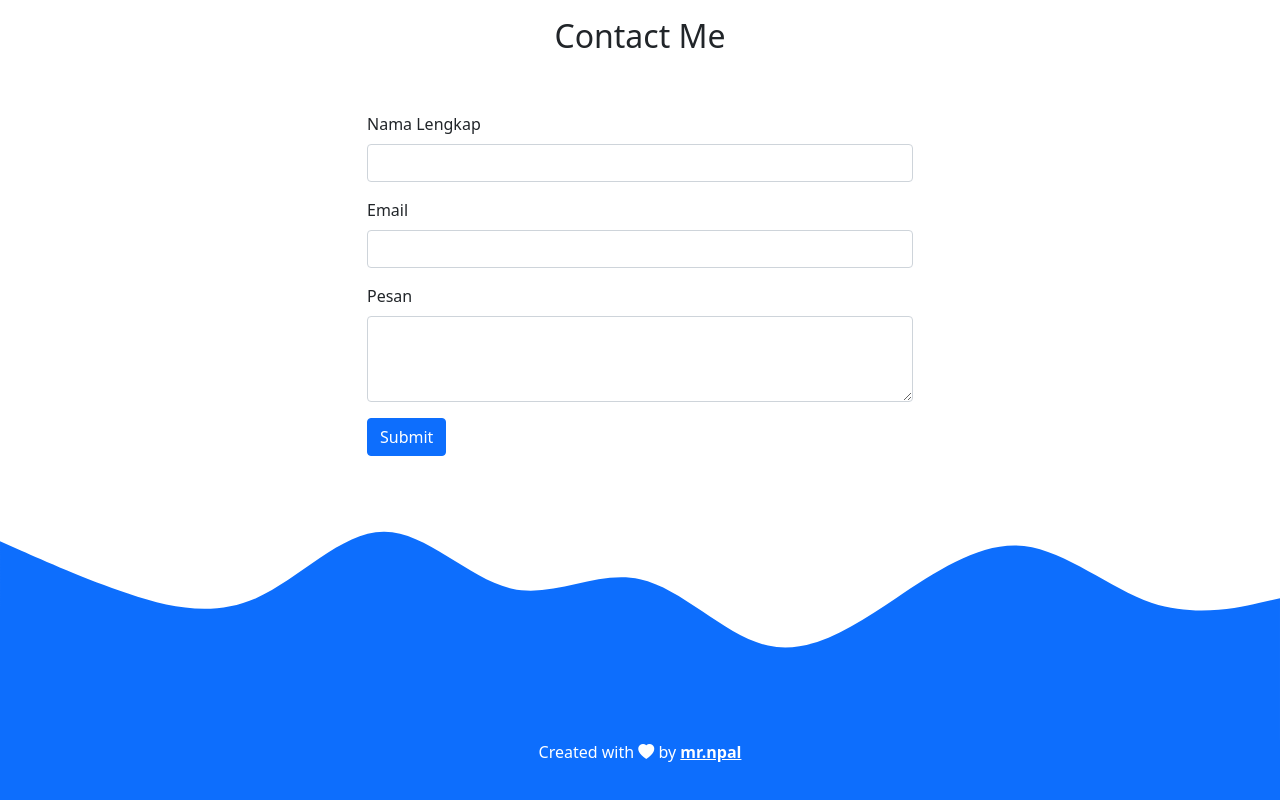
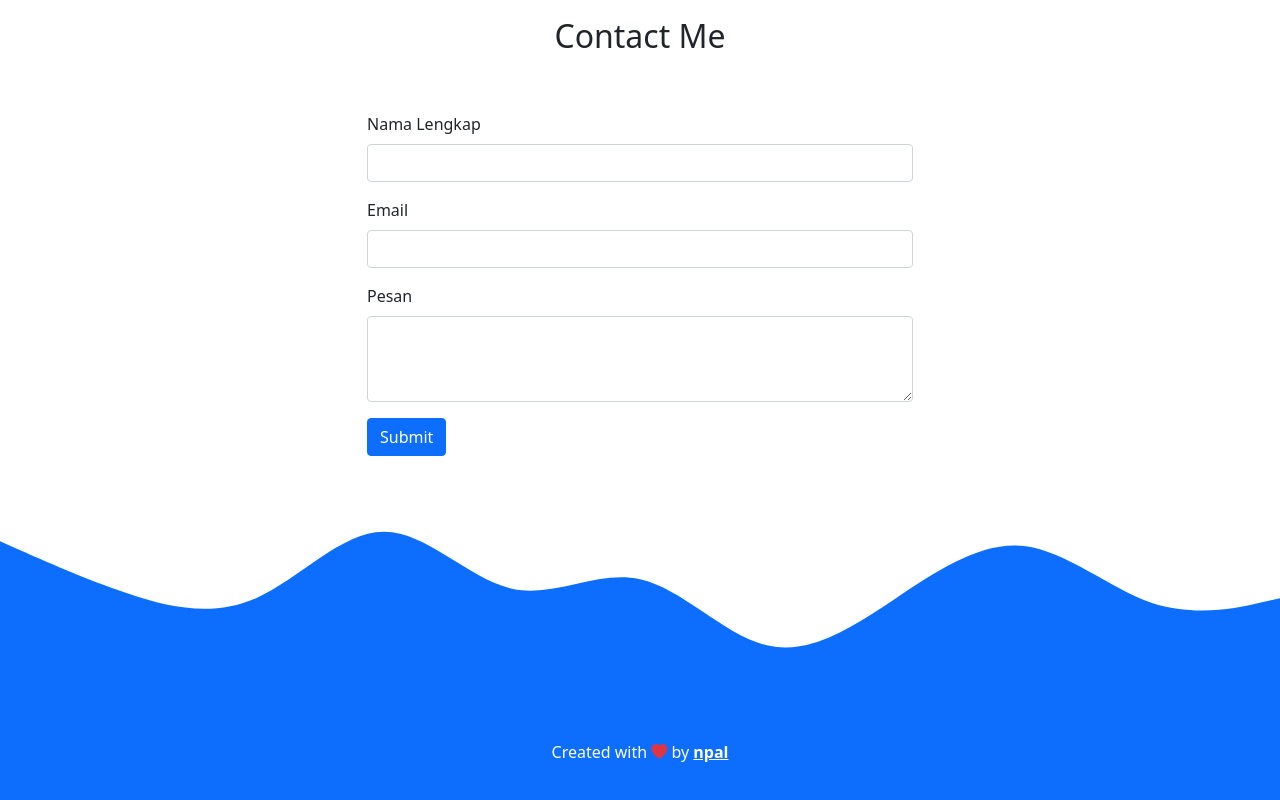
Before and after one commit to npal69/npal.github.io, a plain HTML site: page index.html in a window 1280 px wide. Shown: the part 3929-4729 px from the top of the page. Drawn offline with nearby package versions, Linux system fonts and the light colour scheme.

Commit message:
mengubah warna love

```diff
--- a/index.html
+++ b/index.html
@@ -229,7 +229,7 @@
 
     <!-- footer -->
     <footer class="bg-primary text-white text-center pb-5">
-      <p>Created with <i class="bi bi-heart-fill text-green"></i> by <a href="https://www.instagram.com/mr.npal/?hl=id" class="text-white fw-bold">mr.npal</a></p>
+      <p>Created with <i class="bi bi-heart-fill text-danger"></i> by <a href="https://www.instagram.com/mr.npal/?hl=id" class="text-white fw-bold">npal</a></p>
     </footer>
     <!-- akhir footer -->
 
```
